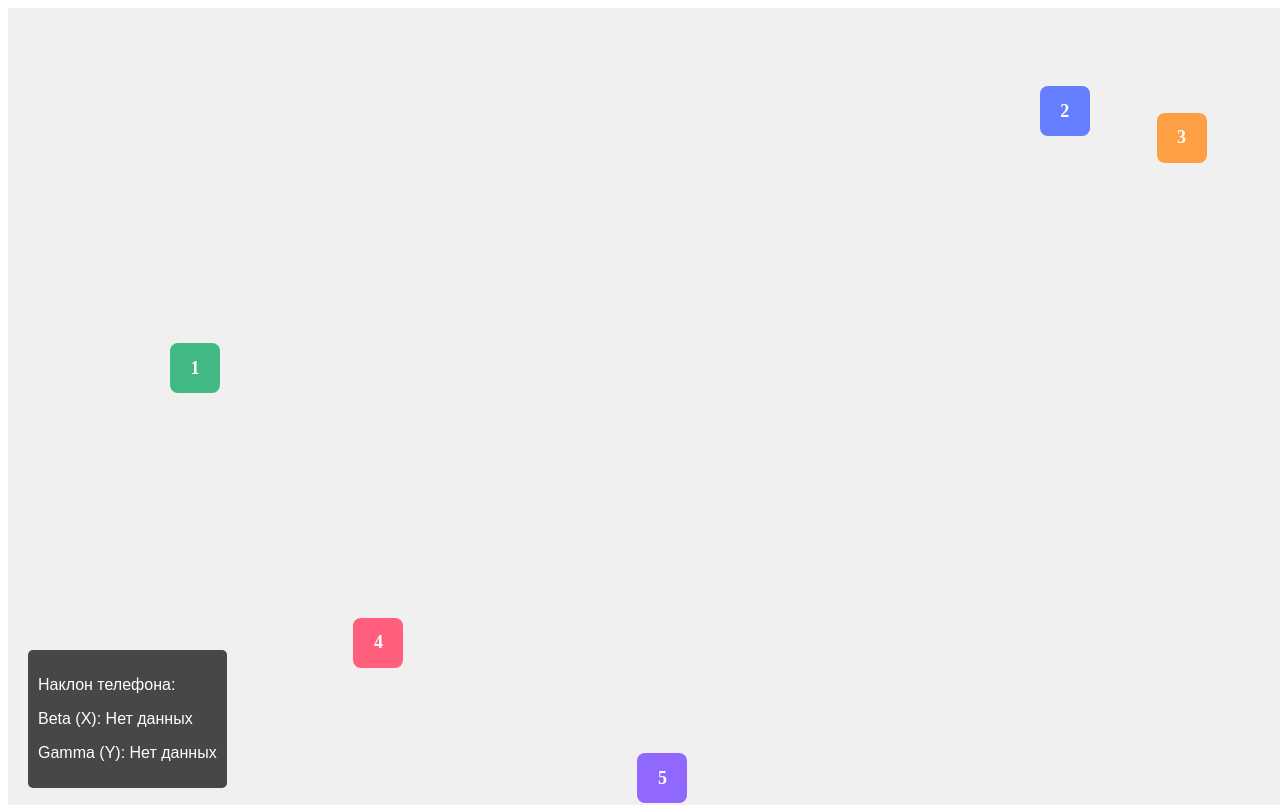
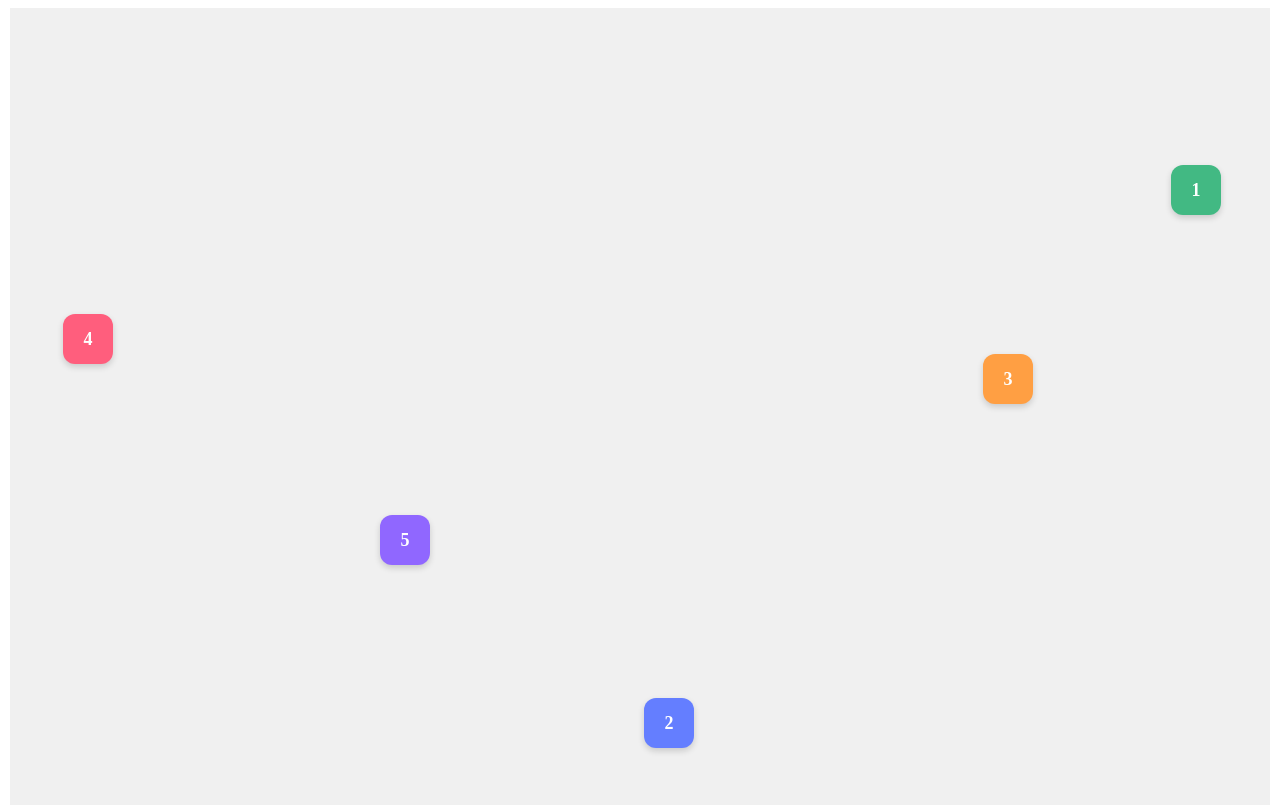
Before and after one commit to webdevavv/boozy, a Vue app: page / in a window 1280 px wide. Shown: the top 805 px of the page. Built offline with nearby package versions, Linux system fonts and the light colour scheme.

Commit message:
test commit #3

```diff
--- a/src/App.vue
+++ b/src/App.vue
@@ -19,8 +19,8 @@ const boxes = ref(
     .fill()
     .map((_, i) => ({
       id: i,
-      x: Math.random() * (window.innerWidth - BOX_SIZE),
-      y: Math.random() * (window.innerHeight - BOX_SIZE),
+      x: getRandomPosition(window.innerWidth),
+      y: getRandomPosition(window.innerHeight),
       color: BOX_COLORS[i % BOX_COLORS.length],
     })),
 )
@@ -28,14 +28,53 @@ const boxes = ref(
 const isPermissionGranted = ref(false)
 const isIOS = ref(false)
 
-// Проверка столкновений
-const checkCollision = (box1, box2) => {
-  return (
-    box1.x < box2.x + BOX_SIZE &&
-    box1.x + BOX_SIZE > box2.x &&
-    box1.y < box2.y + BOX_SIZE &&
-    box1.y + BOX_SIZE > box2.y
-  )
+// Генерация случайной позиции с учетом границ
+function getRandomPosition(max) {
+  return Math.random() * (max - BOX_SIZE * 2) + BOX_SIZE
+}
+
+// Проверка столкновений с более точной физикой
+function resolveCollisions() {
+  for (let i = 0; i < boxes.value.length; i++) {
+    for (let j = i + 1; j < boxes.value.length; j++) {
+      const box1 = boxes.value[i]
+      const box2 = boxes.value[j]
+
+      // Вектор между центрами
+      const dx = box1.x + BOX_SIZE / 2 - (box2.x + BOX_SIZE / 2)
+      const dy = box1.y + BOX_SIZE / 2 - (box2.y + BOX_SIZE / 2)
+      const distance = Math.sqrt(dx * dx + dy * dy)
+
+      // Минимальное расстояние без столкновения
+      const minDistance = BOX_SIZE
+
+      if (distance < minDistance) {
+        // Угол столкновения
+        const angle = Math.atan2(dy, dx)
+        // Глубина проникновения
+        const overlap = minDistance - distance
+
+        // Корректировка позиций
+        const moveX = (overlap * Math.cos(angle)) / 2
+        const moveY = (overlap * Math.sin(angle)) / 2
+
+        box1.x += moveX
+        box1.y += moveY
+        box2.x -= moveX
+        box2.y -= moveY
+
+        // Гарантируем, что блоки остаются в пределах экрана
+        constrainToScreen(box1)
+        constrainToScreen(box2)
+      }
+    }
+  }
+}
+
+// Удерживаем блоки в пределах экрана
+function constrainToScreen(box) {
+  box.x = Math.max(0, Math.min(box.x, window.innerWidth - BOX_SIZE))
+  box.y = Math.max(0, Math.min(box.y, window.innerHeight - BOX_SIZE))
 }
 
 // Обработчик ориентации
@@ -50,34 +89,15 @@ const handleOrientation = (event) => {
   const tiltX = Math.min(Math.max(event.gamma, -MAX_TILT), MAX_TILT)
   const tiltY = Math.min(Math.max(event.beta, -MAX_TILT), MAX_TILT)
 
-  // Обновляем позиции всех элементов
+  // Двигаем все блоки
   boxes.value.forEach((box) => {
-    const newX = box.x + tiltX * SPEED
-    const newY = box.y + tiltY * SPEED
-
-    // Проверяем границы экрана
-    const maxX = window.innerWidth - BOX_SIZE
-    const maxY = window.innerHeight - BOX_SIZE
-
-    box.x = Math.max(0, Math.min(newX, maxX))
-    box.y = Math.max(0, Math.min(newY, maxY))
+    box.x += tiltX * SPEED
+    box.y += tiltY * SPEED
+    constrainToScreen(box)
   })
 
-  // Обработка столкновений
-  for (let i = 0; i < boxes.value.length; i++) {
-    for (let j = i + 1; j < boxes.value.length; j++) {
-      if (checkCollision(boxes.value[i], boxes.value[j])) {
-        // Простое отталкивание
-        const dx = boxes.value[i].x - boxes.value[j].x
-        const dy = boxes.value[i].y - boxes.value[j].y
-
-        boxes.value[i].x += dx * 0.1
-        boxes.value[i].y += dy * 0.1
-        boxes.value[j].x -= dx * 0.1
-        boxes.value[j].y -= dy * 0.1
-      }
-    }
-  }
+  // Разрешаем столкновения
+  resolveCollisions()
 }
 
 // Запрос разрешения для iOS
@@ -104,14 +124,24 @@ const requestPermission = () => {
 onMounted(() => {
   isIOS.value = /iPad|iPhone|iPod/.test(navigator.userAgent)
 
+  // Проверяем начальные столкновения
+  resolveCollisions()
+
   if (!isIOS.value || typeof DeviceOrientationEvent.requestPermission !== 'function') {
     requestPermission()
   }
+
+  // Обработка ресайза
+  window.addEventListener('resize', () => {
+    boxes.value.forEach((box) => constrainToScreen(box))
+    resolveCollisions()
+  })
 })
 
 // Очистка
 onUnmounted(() => {
   window.removeEventListener('deviceorientation', handleOrientation)
+  window.removeEventListener('resize', () => {})
 })
 </script>
 
@@ -125,15 +155,17 @@ onUnmounted(() => {
         left: box.x + 'px',
         top: box.y + 'px',
         backgroundColor: box.color,
+        transform: `rotate(${orientation.gamma || 0}deg)`,
       }"
     >
       {{ box.id + 1 }}
     </div>
 
     <div class="debug-info">
-      <p>Наклон телефона:</p>
-      <p>Beta (X): {{ orientation.beta?.toFixed(2) || 'Нет данных' }}</p>
-      <p>Gamma (Y): {{ orientation.gamma?.toFixed(2) || 'Нет данных' }}</p>
+      <p>
+        Наклон: X: {{ orientation.beta?.toFixed(1) || '-' }}° Y:
+        {{ orientation.gamma?.toFixed(1) || '-' }}°
+      </p>
     </div>
 
     <button v-if="isIOS && !isPermissionGranted" @click="requestPermission" class="permission-btn">
@@ -145,8 +177,9 @@ onUnmounted(() => {
 <style scoped>
 .container {
   position: relative;
-  width: 100vw;
-  height: 100vh;
+  width: calc(100vw - 20px);
+  margin: auto auto;
+  height: calc(100vw - 20px);
   overflow: hidden;
   background: #f0f0f0;
 }
@@ -155,26 +188,34 @@ onUnmounted(() => {
   position: absolute;
   width: 50px;
   height: 50px;
-  border-radius: 8px;
+  border-radius: 12px;
   display: flex;
   align-items: center;
   justify-content: center;
   color: white;
   font-weight: bold;
   font-size: 18px;
-  transition: transform 0.1s ease;
+  transition:
+    left 0.1s ease-out,
+    top 0.1s ease-out,
+    transform 0.1s ease;
   user-select: none;
+  box-shadow: 0 3px 6px rgba(0, 0, 0, 0.16);
+  will-change: transform;
 }
 
 .debug-info {
   position: absolute;
   bottom: 20px;
   left: 20px;
+  right: 20px;
   background: rgba(0, 0, 0, 0.7);
   color: white;
-  padding: 10px;
-  border-radius: 5px;
+  padding: 10px 15px;
+  border-radius: 8px;
   font-family: Arial, sans-serif;
+  text-align: center;
+  font-size: 14px;
 }
 
 .permission-btn {
@@ -186,9 +227,10 @@ onUnmounted(() => {
   background: #42b983;
   color: white;
   border: none;
-  border-radius: 5px;
+  border-radius: 8px;
   font-size: 16px;
   cursor: pointer;
   z-index: 10;
+  box-shadow: 0 4px 8px rgba(0, 0, 0, 0.2);
 }
 </style>
```
